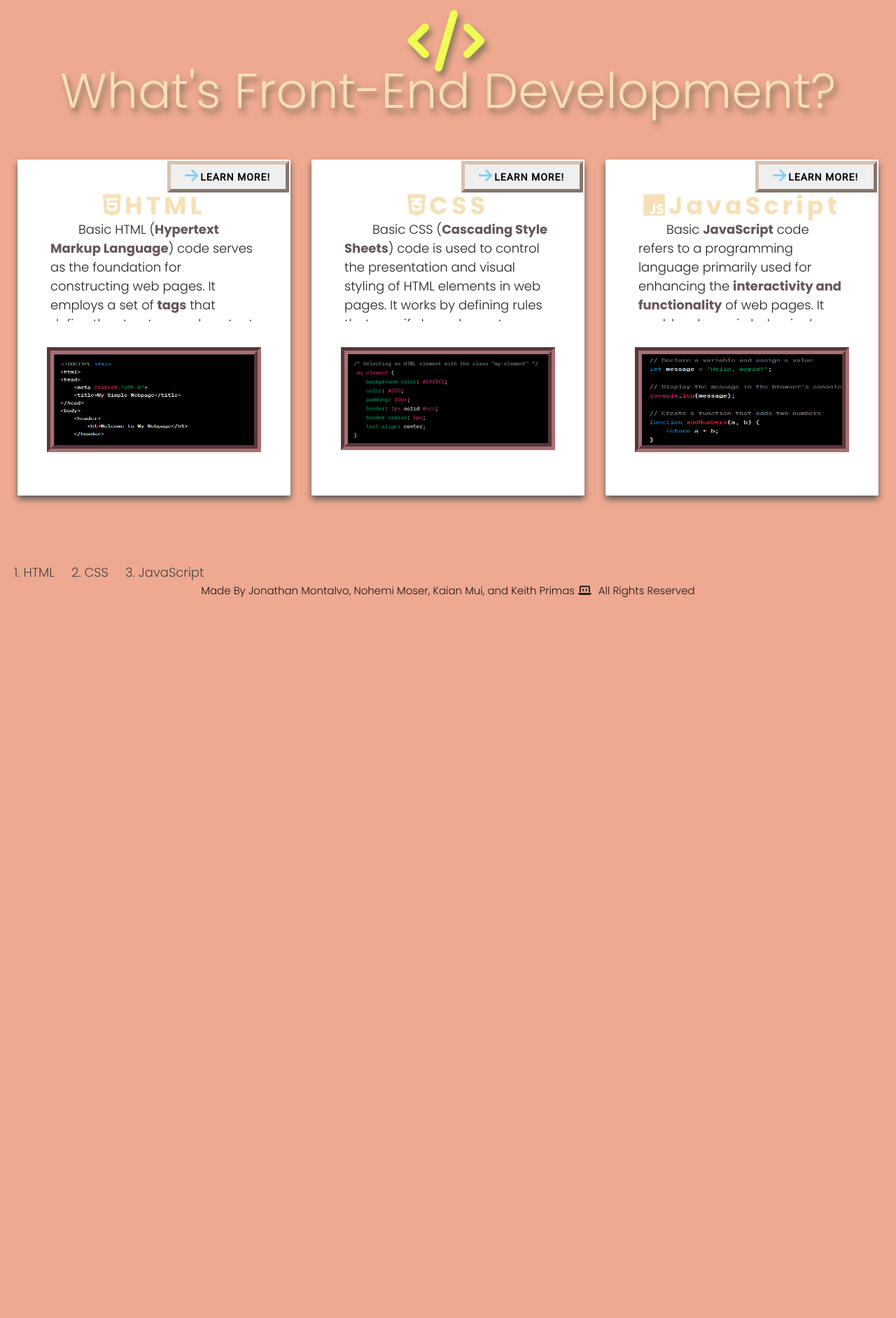
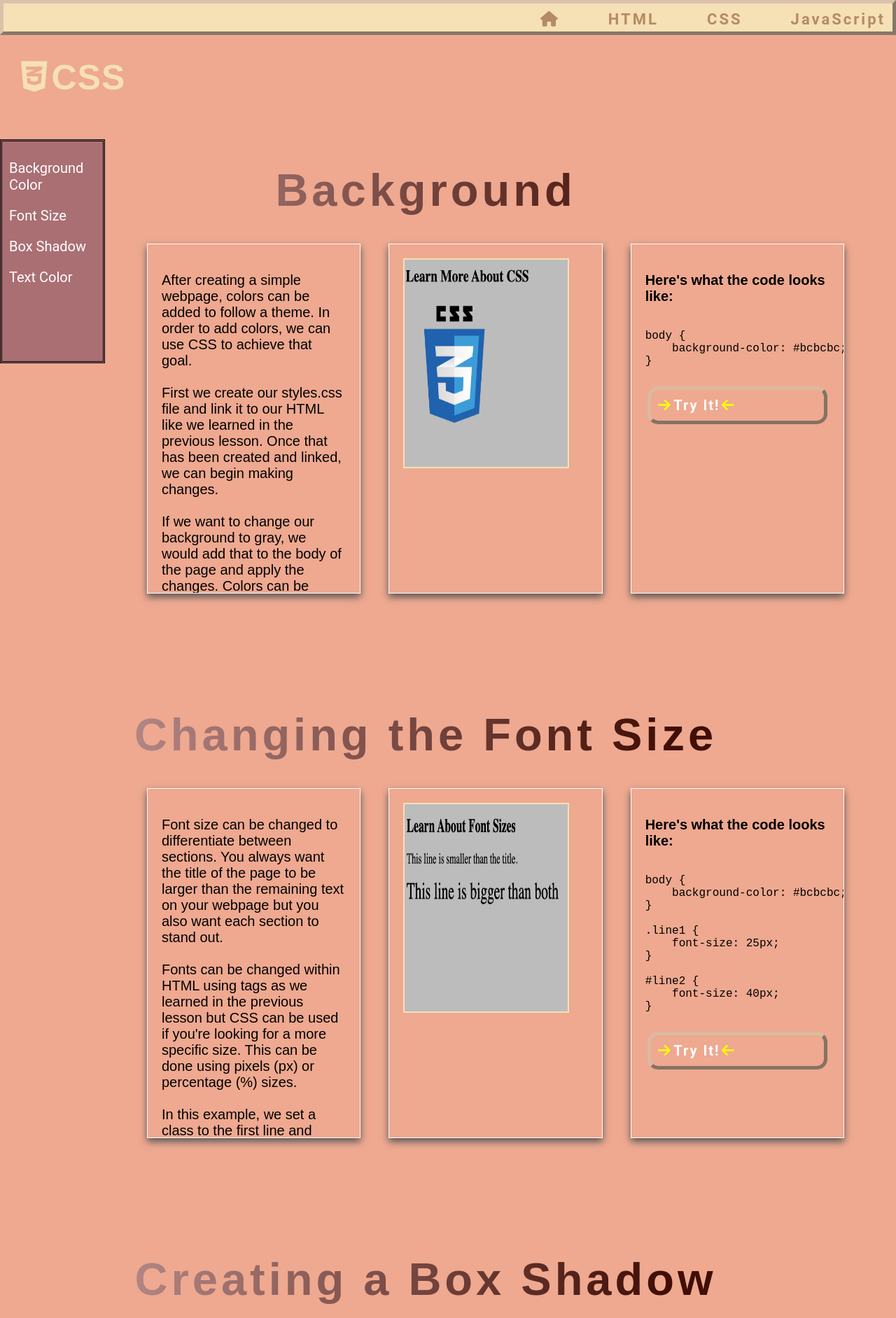
Before and after one commit to NemiMoser/Whats-Coding, a plain HTML site: page index.html in a window 1280 px wide. Shown: the top 1883 px of the page at 70% size. Before the commit the page ends 876 px from the top, so only its background shows below. Drawn offline with nearby package versions, Linux system fonts and the light colour scheme.

Commit message:
Add files via upload
This is the updated css code with the quiz at the very bottom

```diff
--- a/index.html
+++ b/index.html
@@ -1,118 +1,263 @@
 <!DOCTYPE html>
 <html lang="en">
 <head>
+    <link rel="stylesheet" href="./assetsWC/learnable.css">
     <meta charset="UTF-8"/>
-    <title>What's Front-End Development?</title>
+    <style>
+        .navbar {
+        overflow: hidden;
+        text-align: right;
+        }
+        .sidebar {
+            width: 150px;
+            height: 40%;
+            background-color: #aa6f73;
+            position: fixed;
+            border-style: double;
+        }
+        .list-items {
+            list-style-type: none;
+            padding: 0;
+        }
+        .list-items-individual {
+            padding: 10px;
+            color: white;
+            cursor: pointer;
+        }
+        .content {
+            margin-left: 250px;
+            padding: 20px;
+        }
 
-    <link rel="preconnect" href="https://fonts.googleapis.com">
-    <link href="https://fonts.googleapis.com/icon?family=Material+Icons" rel="stylesheet">
-    <link href="https://fonts.googleapis.com/css2?family=Montserrat:wght@300&family=Open+Sans:wght@300;500&family=Poppins:wght@300&family=Roboto:wght@300;400&display=swap" rel="stylesheet">
-    <link rel="preconnect" href="https://fonts.googleapis.com">
-    <link rel="preconnect" href="https://fonts.gstatic.com" crossorigin>
-    <link href="https://fonts.googleapis.com/css2?family=Montserrat:wght@300&family=Open+Sans:wght@300;500&family=Poppins:wght@300;700&family=Roboto:wght@300;400&display=swap" rel="stylesheet">
-    <link rel="preconnect" href="https://fonts.gstatic.com" crossorigin>
-    <link rel="stylesheet" href="https://cdnjs.cloudflare.com/ajax/libs/materialize/1.0.0/css/materialize.min.css">
-    <link rel="icon" href="./assets/favicon.ico" type="image/x-icon">
-    <link rel="stylesheet" href="./assets/style.css">
+
+        .columns-container {
+            display: flex;
+            grid-template-columns: repeat(2, 1fr);
+            gap: 20px;
+            margin-left: 200px;
+            padding-bottom: 20px;
+        }
+
+        .column {
+            flex: 1;
+            padding: 20px;
+            border: 1px solid white;
+            box-shadow: 0 5px 10px rgb(86, 86, 86);
+            margin: 10px;
+            max-height: 500px;
+            overflow-y: auto;
+        }
+        .topicDescription {
+            margin-right: 10px;
+            grid-row: 1 / span 1;
+        }
+        .rawCode {
+            display: flex;
+            flex-direction: column;
+        }
+        .button {
+            margin-top: 10px;
+        }
+    </style>
+    <title>CSS</title>
 </head>
 
 <body>
-    <!--HomePage-->
+    <h1 class="page-title"><i class="fa-brands fa-css3-alt" style="padding-right: 5px;"></i>CSS</h1>
+        <!--Navigation Bar section-->
+        <div class="navbar">
+            <a href="./Project1.html"><i class="fa-solid fa-house"></i></a>
+            <a href="./HTMLPage.html">HTML</a>
+            <a href="./CSSPage.html">CSS</a>
+            <a href="./JSPage.html">JavaScript</a>
+        </div>
 
-    <div id="titleArea">
-        <h1>
-            <i class="fa-solid fa-code fa-lg" style="padding-right: 5px; padding-bottom: 30px; color: #effd53"></i>What's Front-End Development?</h1>
-        <div class="card-container">
-            <!--HTML Card-->
-            <div class="card">
-                <h3><i class="fa-brands fa-html5"></i>HTML</h3>
-                <div>
-                    <p class="description">
-                        Basic HTML (<b class="bold">Hypertext Markup Language</b>) code serves as the foundation for constructing web pages. It employs a set of <b class="bold">tags</b> that define the structure and content of a webpage. These tags are enclosed within angle brackets and indicate the role of each element on the page.
-                        For example, the '<head>' section typically contains meta-information like the page title, while the '<body>' section holds the visible content such as text, images, and links.
-                        HTML tags can also include <b class="bold">attributes</b> to modify the behavior or appearance of elements, like adjusting image sizes or creating hyperlinks.
-                        By combining these simple building blocks, developers create the structure and content that browsers interpret and render as a complete webpage.
-                        <a class="openModal" data-modal="htmlModal" data-topic="HTML"><b> Click for more </b></a>
-                        <div id="htmlModal" class="modal">
-                            <div class="modal-content">
-                                <button class="btn-floating btn-large pulse" class="close" onclick="closeModal('htmlModal')">&times;</button>
-                                <h2>HTML</h2>
-                                <div id="htmlModal-content"></div>
+        <!--Sidebar menu options-->
+        <div class="sidebar">
+            <ul class="list-items">
+                <li class="list-items-individual"><a href="#background">Background Color</a></li>
+                <li class="list-items-individual"><a href="#fontsize">Font Size</a></li>
+                <li class="list-items-individual"><a href="#boxshadow">Box Shadow</a></li>
+                <li class="list-items-individual"><a href="#textcolor">Text Color</a></li>
+            </ul>
         </div>
+
+        <!--sections-->
+        <!--CSS Background Section-->
+        <h2 id="background">Background</h2>
+        <section>
+            <div class="columns-container">
+                <div class="column topicDescription">
+                    <p>After creating a simple webpage, colors can be added to follow a theme. In order to add colors, we can use CSS to achieve that goal.<br><br>First we create our styles.css file and link it to our HTML like we learned in the previous lesson. Once that has been created and linked, we can begin making changes.<br><br>If we want to change our background to gray, we would add that to the body of the page and apply the changes. Colors can be chosen using RGB (red, green, blue) properties or Hex (#). In this example we wanted to targe the body of the page and we used the hex option and the color is #bcbcbc.</p>
                 </div>
-                    </p>
-                    <hr>
+                <!--screenshot of example-->
+                <div class="column deployedScreenshot">
+                    <img src="./assetsWC/cssScreenshot.jpg" alt="Example image of deployed css code" class="image-only" width="400" height="300">
                 </div>
-                <img src="./assets/screenshot3.png" alt="card image" class="bottom-image">
-                <button class="homepage-btn">
-                    <a href="HTMLPage.html" class="waves-effect waves-teal btn-flat btn-small"><i class="fa-solid fa-arrow-right fa-beat" style="padding-right: 3px; color: skyblue"></i>Learn More!</a>
+                <!--raw code section-->
+                <div class="column rawCode">
+                    <p><b>Here's what the code looks like:</b></p>
+                    <pre>
+body {
+    background-color: #bcbcbc;
+}
+                    </pre>
+                    <button class="try-button">
+                        <a href="#"><i class="fa-solid fa-arrow-right fa-beat" style="padding-right: 3px; color: yellow"></i>Try It!<i class="fa-solid fa-arrow-left fa-beat"  style="padding-left: 3px; color: yellow"></i></a>
                     </button>
                 </div>
-            <!--CSS Card-->
-            <div class="card">
-                <h3><i class="fa-brands fa-css3-alt"></i>CSS</h3>
-                <div>
-                    <p class="description">
-                        Basic CSS (<b class="bold">Cascading Style Sheets</b>) code is used to control the presentation and visual styling of HTML elements in web pages. It works by defining rules that specify how elements should appear on the screen or in print.
-                        CSS separates the content and structure of a webpage (defined by HTML) from its design aspects. Developers use CSS to define properties such as colors, fonts, margins, padding, and positioning for different elements.
-                        <b class="bold">Selectors</b> are used to target specific HTML elements, and then corresponding properties and values are assigned to these selectors to achieve the desired design effects.
-                        By implementing CSS alongside HTML, web designers can create visually appealing and consistent layouts across their websites.
-                        <a class="openModal" data-modal="cssModal" data-topic="CSS"><b> Click for more </b></a>
-                        <div id="cssModal" class="modal">
-                            <div class="modal-content">
-                                <span class="btn-floating btn-large pulse" class="close" onclick="closeModal('cssModal')">&times;</span>
-                                <h2>CSS</h2>
-                                <div id="cssModal-content"></div>
+        </section>
+
+        <!--CSS Font Size Section-->
+        <h2 id="fontsize">Changing the Font Size</h2>
+        <section>
+            <div class="columns-container">
+                <div class="column topicDescription">
+                    <p>Font size can be changed to differentiate between sections. You always want the title of the page to be larger than the remaining text on your webpage but you also want each section to stand out.<br><br>Fonts can be changed within HTML using tags as we learned in the previous lesson but CSS can be used if you're looking for a more specific size. This can be done using pixels (px) or percentage (%) sizes.<br><br>In this example, we set a class to the first line and used a period (.) to target each class in CSS. For the class "line1" we used .line1 in CSS to target the font size and make it 25px. If you use an id instead of a class, this would be targeted with a hashtag (#) which we can see in the example as #line2 with a font size of 40px.
+                    </p>
                 </div>
+                <!--screenshot of example-->
+                <div class="column deployedScreenshot">
+                    <img src="./assetsWC/cssScreenshot2.jpg" alt="Example image of deployed css code" class="image-only" width="400" height="300">
                 </div>
-                    </p>
-                    <hr>
-                </div>
-                <img src="./assets/screenshot2.png" alt="card image" class="bottom-image">
-                <button class="homepage-btn">
-                    <a href="CSSPage.html" class="waves-effect waves-teal btn-flat btn-small"><i class="fa-solid fa-arrow-right fa-beat" style="padding-right: 3px; color: skyblue"></i>Learn More!</a>
+                <!--raw code section-->
+                <div class="column rawCode">
+                    <p><b>Here's what the code looks like:</b></p>
+                    <pre>
+body {
+    background-color: #bcbcbc;
+}
+
+.line1 {
+    font-size: 25px;
+}
+
+#line2 {
+    font-size: 40px;
+}
+                    </pre>
+                    <button class="try-button">
+                        <a href="#"><i class="fa-solid fa-arrow-right fa-beat" style="padding-right: 3px; color: yellow"></i>Try It!<i class="fa-solid fa-arrow-left fa-beat"  style="padding-left: 3px; color: yellow"></i></a>
                     </button>
                 </div>
-            <!--JavaScript Card-->
-            <div class="card">
-                <h3><i class="fa-brands fa-js"></i>JavaScript</h3>
-                <div>
-                    <p class="description">
-                        Basic <b class="bold">JavaScript</b> code refers to a programming language primarily used for enhancing the <b class="bold">interactivity and functionality</b> of web pages. It enables dynamic behavior by allowing developers to manipulate HTML and CSS elements in real time.
-                        JavaScript can be used to create features like form validation, interactive animations, and responsive content updates without the need to reload the entire page.
-                        Developers write JavaScript code using <b class="bold">functions, variables, and control structures</b> to execute specific actions based on user interactions or predefined conditions.
-                        When integrated with HTML and CSS, JavaScript completes the trio of technologies that power the modern web experience.
-                        <a class="openModal" data-modal="jsModal" data-topic="JavaScript"><b> Click for more </b></a>
-                        <div id="jsModal" class="modal">
+        </section>
+
+        <!--CSS Box Shadow Section-->
+        <h2 id="boxshadow">Creating a Box Shadow</h2>
+        <section>
+            <div class="columns-container">
+                <div class="column topicDescription">
+                    <p>Placing boxes around content can bring attention to a section. In addition to adding a box around the text and editing the text, the box can also be adjusted by adding a shadow.<br><br>A shadow can be added to a specific class or id using the "border" and "box-shadow" properties in CSS. By using "border" you are creating a solid line around the text and the width can be altered with pixels. Once the border has been added, the box-shadow property can be used to create a shadow effect. There are three values in this property: horizontal offset, vertical offset, and blur radius.<br><br>In the example provided, we can see the box-shadow and border properties were added to the class .example1 but only the border property was added to the id #example2 and it does not have a shadow.</p>
+                </div>
+                <!--screenshot of example-->
+                <div class="column deployedScreenshot">
+                    <img src="./assetsWC/cssScreenshot3.jpg" alt="Example image of deployed css code" class="image-only" width="400" height="300">
+                </div>
+                <!--raw code section-->
+                <div class="column rawCode">
+                    <p><b>Here's what the code looks like:</b></p>
+                    <pre>
+body {
+    background-color: rgb(255,255,255);
+}
+
+.example1 {
+    display: inline-block;
+    border: 1px solid #ccc;
+    box-shadow: 0px 4px 8px #444444;
+    padding: 20px;
+}
+
+#example2 {
+    display: inline-block;
+    border: 3px solid #ccc;
+    padding: 20px;
+}
+                    </pre>
+                    <button class="try-button">
+                        <a href="#"><i class="fa-solid fa-arrow-right fa-beat" style="padding-right: 3px; color: yellow"></i>Try It!<i class="fa-solid fa-arrow-left fa-beat"  style="padding-left: 3px; color: yellow"></i></a>
+                    </button>
+                </div>
+        </section>
+
+        <!--CSS Text Color Section-->
+        <h2 id="textcolor">Changing the Text Color</h2>
+        <section>
+            <div class="columns-container">
+                <div class="column topicDescription">
+                    <p>Text color is very important when you are designing a webpage. It is important to make your site accessible to all who visit. If the colors chosen don't have enough contrast with the background, it can make it difficult to read what you share.<br><br>Like choosing a background color, we can use the hex(#) or RGB option to select a color for our text. Here we can see the use of both.<br><br>In this example, we can see four different colors against a white background. The title is a shade of brown #736653 and it stands out. Directly below it, though, a very light shade of blue #dbece6 was used and the text is not very visible. The third line uses a slightly darker shade #97a697 but it could still be a bit darker. The last line is in rgb (black) and it is the easiest line to read from all of those examples.<br><br>It is good practice to test out colors prior to deploying your site and to make sure the content will be visible.
+                    </p>
+                </div>
+                <!--screenshot of example-->
+                <div class="column deployedScreenshot">
+                    <img src="./assetsWC/cssScreenshot4.jpg" alt="Example image of deployed css code" width="400" height="300">
+                </div>
+                <!--raw code section-->
+                <div class="column rawCode">
+                    <p><b>Here's what the code looks like:</b></p>
+                    <pre>
+body {
+    background-color: rgb(255,255,255);
+    color: #736652;
+}
+
+.example1 {
+    color: #dbece6;
+    font-size: 25px;
+}
+
+#example2 {
+    color: #97a697;
+    font-size: 25px;
+}
+
+.example3 {
+    color: rgb(0,0,0);
+    font-size: 25px;
+}
+                    </pre>
+                    <button onclick="openModal()">Begin Quiz</button>
+                    <!-- Modal -->
+                    <div id="myModal" class="modal">
                       <div class="modal-content">
-                                <span class="btn-floating btn-large pulse" class="close" onclick="closeModal('jsModal')">&times;</span>
-                                <h2>JavaScript</h2>
-                                <div id="jsModal-content"></div>
-                            </div>
-                        </div>
-                    </p>
-                    <hr>
-                </div>
-                <img src="./assets/screenshot1.png" alt="card image" class="bottom-image">
-                <button class="homepage-btn">
-                    <a href="JSPage.html" class="waves-effect waves-teal btn-flat btn-small"><i class="fa-solid fa-arrow-right fa-beat" style="padding-right: 3px; color: skyblue"></i>Learn More!</a>
-                </button>
+                        <span class="close-button" onclick="closeModal()">&times;</span>
+                        <h2>Test your might</h2>
+                        <!-- Embed the Google Form using an iframe -->
+                        <iframe src="https://forms.gle/awFLYMpm99c635vV6" width="100%" height="400" frameborder="0" marginheight="0" marginwidth="0">Loading...</iframe>
+                        <button onclick="closeModal()">Close</button>
                       </div>
                     </div>
 
+                    <script>
+                      // Get the modal element
+                      var modal = document.getElementById('myModal');
 
-  <ul class="pagination">
-    <li class="waves-effect"><a href="HTMLPage.html">1. HTML</a></li>
-    <li class="waves-effect"><a href="CSSPage.html">2. CSS</a></li>
-    <li class="waves-effect"><a href="JSPage.html">3. JavaScript</a></li>
-  </ul>
+                      // Function to open the modal
+                      function openModal() {
+                        modal.style.display = 'block';
+                      }
 
+                      // Function to close the modal
+                      function closeModal() {
+                        modal.style.display = 'none';
+                      }
+
+                      //Close the modal when clicking outside of it
+                      window.onclick = function(event) {
+                        if (event.target == modal) {
+                          closeModal();
+                        }
+                      }
+                    </script>
+                    <!--Needs to be flexed wraped-->
+                </div>
+            </div>
+        </section>
+
+        <!--Footer with credits-->
         <footer>
             <span>Made By Jonathan Montalvo, Nohemi Moser, Kaian Mui, and Keith Primas<i class="fa-solid fa-laptop-code" style="padding-left: 5px; padding-right: 10px;"></i>All Rights Reserved</span>
         </footer>
-    </div>
-    <script src="./assets/script.js"></script>
-    <script src="https://cdnjs.cloudflare.com/ajax/libs/materialize/1.0.0/js/materialize.min.js"></script>
     <script src="https://kit.fontawesome.com/e530c905e1.js" crossorigin="anonymous"></script>
 </body>
 </html>
```
Lines whose indentation alone changed are shown as unchanged.
